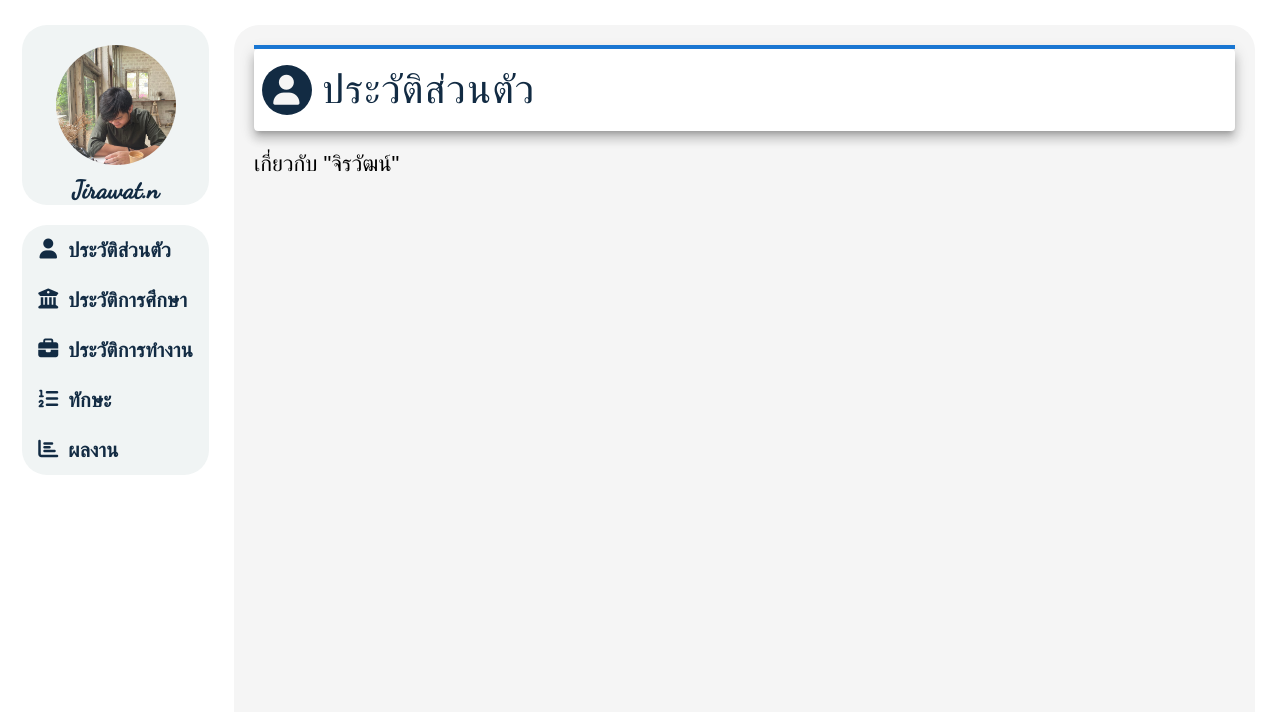
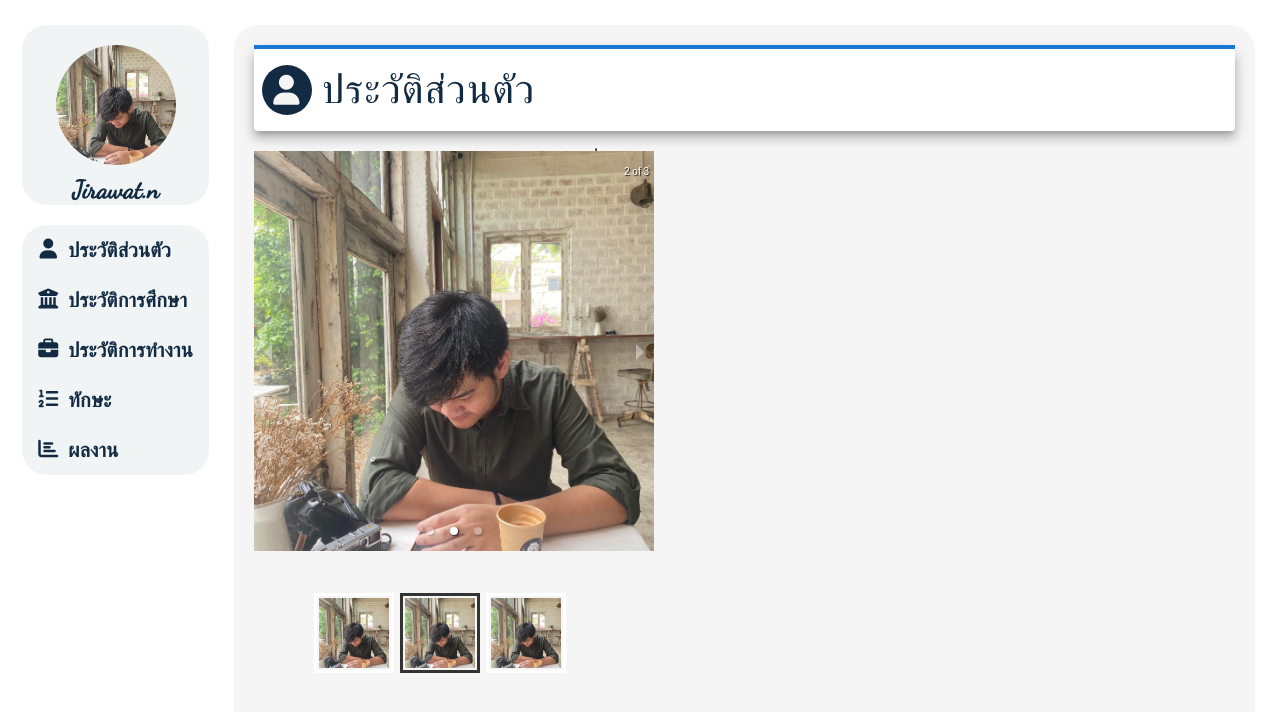
Before and after one commit to jirawat777/Portfolio, a React (Create React App) app: page /profile in a window 1280 px wide. Shown: the top 712 px of the page. Built offline with nearby package versions, Linux system fonts and the light colour scheme; a web font is replaced by a local one.

Commit message:
add gallary

```diff
--- a/package.json
+++ b/package.json
@@ -18,6 +18,7 @@
     "react-bootstrap": "^2.4.0",
     "react-dom": "^18.2.0",
     "react-redux": "^8.0.2",
+    "react-responsive-carousel": "^3.2.23",
     "react-router-dom": "^6.3.0",
     "react-scripts": "5.0.1",
     "react-transition-group": "^4.4.2",
--- a/src/components/Pages/ProfilePage/index.js
+++ b/src/components/Pages/ProfilePage/index.js
@@ -2,14 +2,33 @@ import React from 'react'
 import Header from '../../Center/Header'
 import './index.scss'
 import Box from '@mui/material/Box';
+import "react-responsive-carousel/lib/styles/carousel.min.css"; // requires a loader
+import { Carousel } from 'react-responsive-carousel';
+import profile from '../../../Static/images/Profile/Profile.jpeg';
+import Grid from '@mui/material/Grid';
 
 function ProfilePage() {
   return (
     <div className='ProfilePage'>
       <Header title='ประวัติส่วนตัว' icon='fas fa-user' />
-      <Box>
-        เกี่ยวกับ "จิรวัฒน์"
-      </Box>
+      <Grid container spacing={{ xs: 2, md: 3 }} columns={{ xs: 4, sm: 8, md: 12 }}>
+        <Grid item xs={2} sm={4} md={4}>
+          <Carousel className='slide' autoPlay={true} infiniteLoop={true}>
+            <div>
+              <img alt='gallary' src={profile} />
+            </div>
+            <div>
+              <img alt='gallary' src={profile} />
+            </div>
+            <div>
+              <img alt='gallary' src={profile} />
+            </div>
+          </Carousel>
+        </Grid>
+        <Grid item xs={2} sm={4} md={4} >
+        ชื่อ
+        </Grid>
+      </Grid>
     </div>
   )
 }
--- a/src/components/Pages/ProfilePage/index.scss
+++ b/src/components/Pages/ProfilePage/index.scss
@@ -5,3 +5,9 @@
     padding: 20px;
     min-height: 85vh;
 }
+.slide{
+    width: 400px;
+}
+.box-content-profile{
+    display: flex;
+}
```
Also changed, not shown: 1 other file (tests, documents, lock files or other folders).
